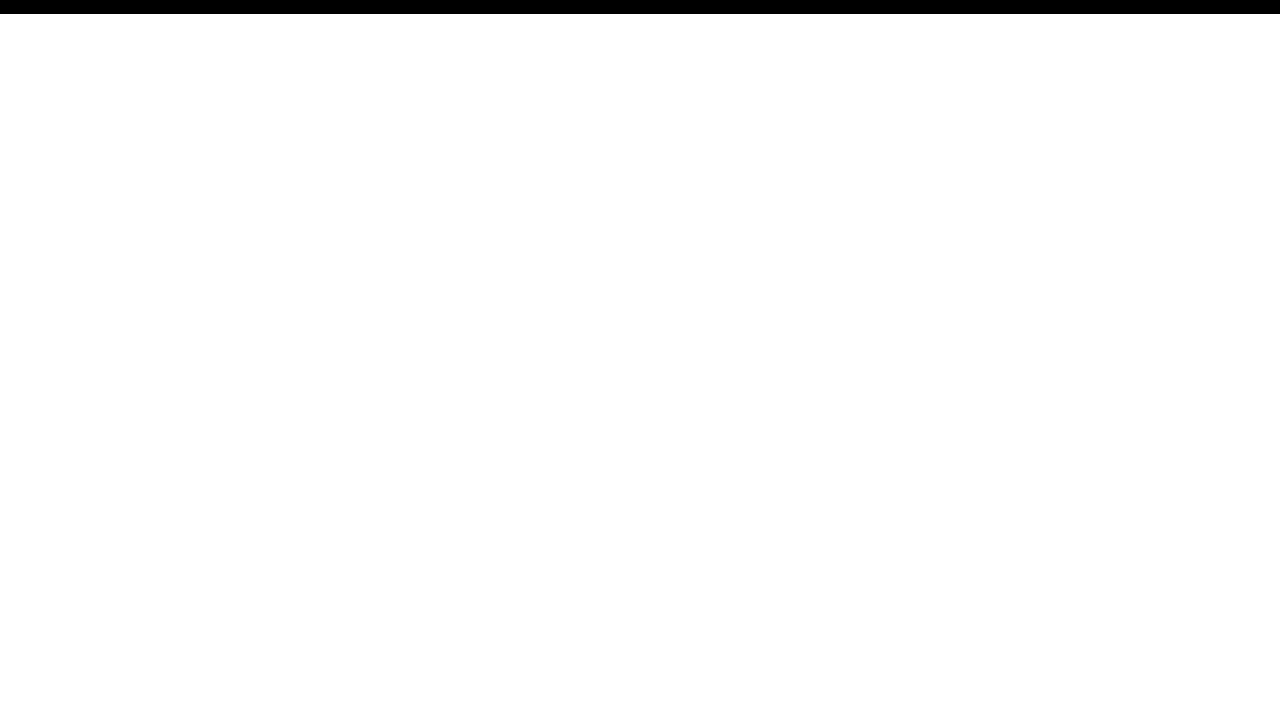
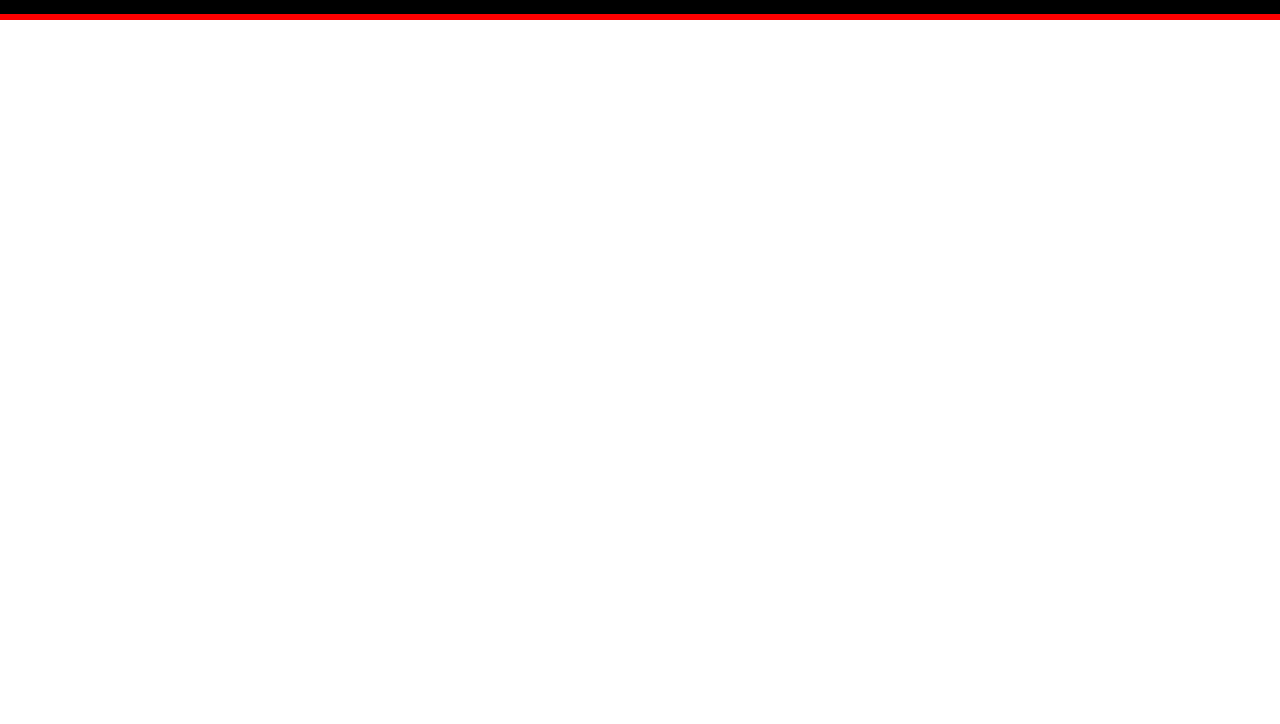
Before and after one commit to jorge241287/Bedu-Travels, a plain HTML site: page index.html in a window 1280 px wide. Shown: the part 76-800 px from the top of the page. Drawn offline with Linux system fonts and the light colour scheme.

Commit message:
se agrego el footer en el index y tambien en el archivo css con los bordes para poder identificar el elemento modificado

```diff
--- a/css/index.css
+++ b/css/index.css
@@ -15,3 +15,11 @@ nav > a {
   margin-right: 10px;
   margin-top: 10px;
 }
+
+footer {
+border: none;
+background-color: red;
+border-style: solid;
+border-color: red;
+
+}
--- a/index.html
+++ b/index.html
@@ -9,3 +9,6 @@
   <a href="www.google.com"> Login </a>
   <a href="www.google.com"> Registro </a>
 </nav>
+
+<footer>
+</footer>
```
